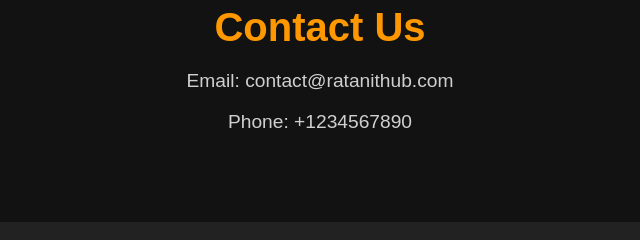
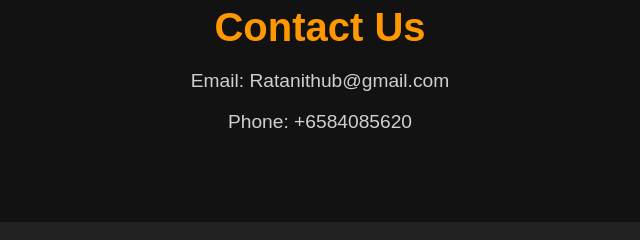
Before and after one commit to ratanithub/ratan, a plain HTML site: page index.html in a window 1280 px wide. Shown: the part 1295-1535 px from the top of the page, 320-960 px from the left. Drawn offline with Linux system fonts and the light colour scheme.

Commit message:
version 02

```diff
--- a/index.html
+++ b/index.html
@@ -58,8 +58,8 @@
 
     <section id="contact">
         <h2>Contact Us</h2>
-        <p>Email: contact@ratanithub.com</p>
-        <p>Phone: +1234567890</p>
+        <p>Email: Ratanithub@gmail.com</p>
+        <p>Phone: +6584085620</p>
     </section>
 
     <footer>
```
